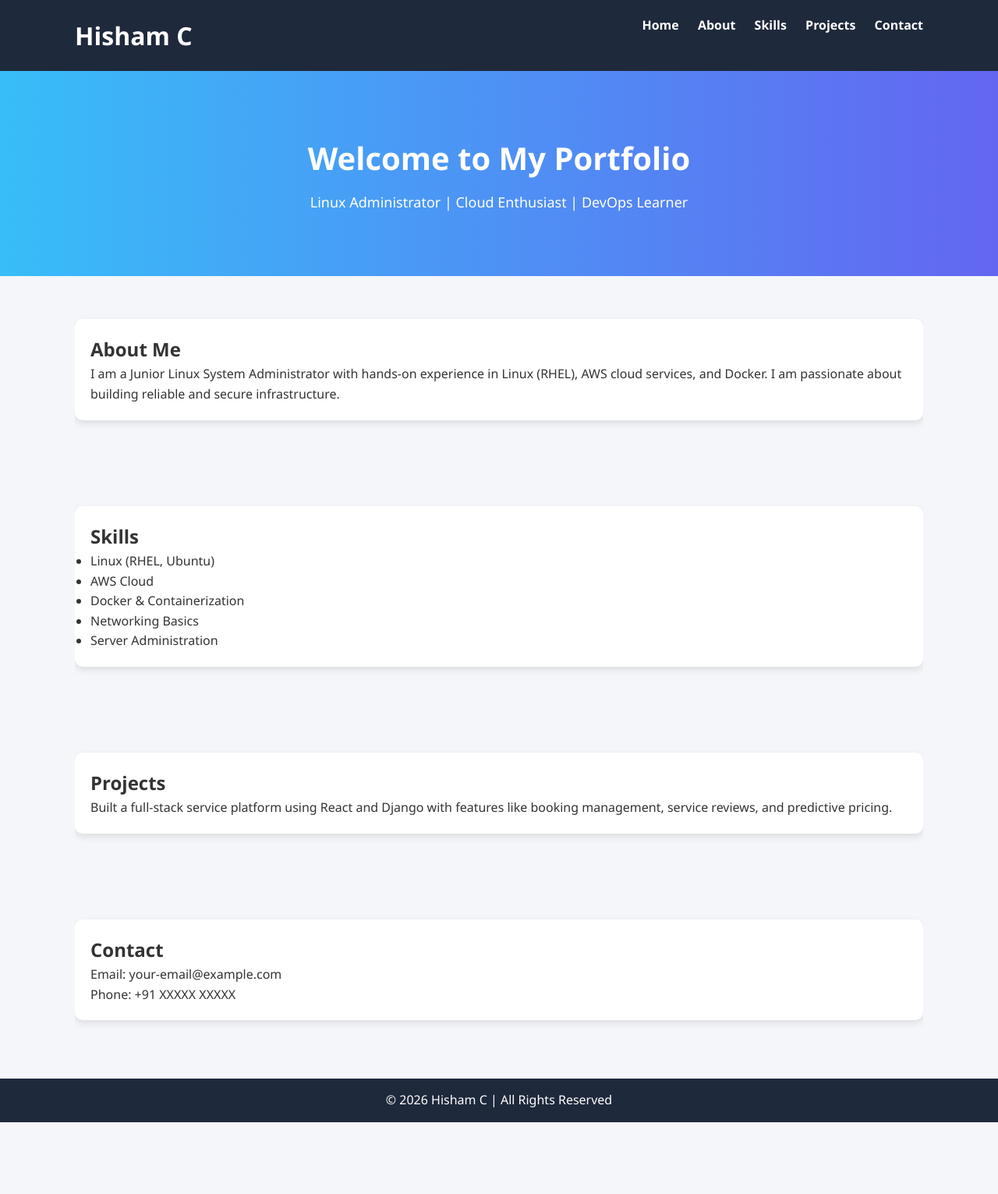
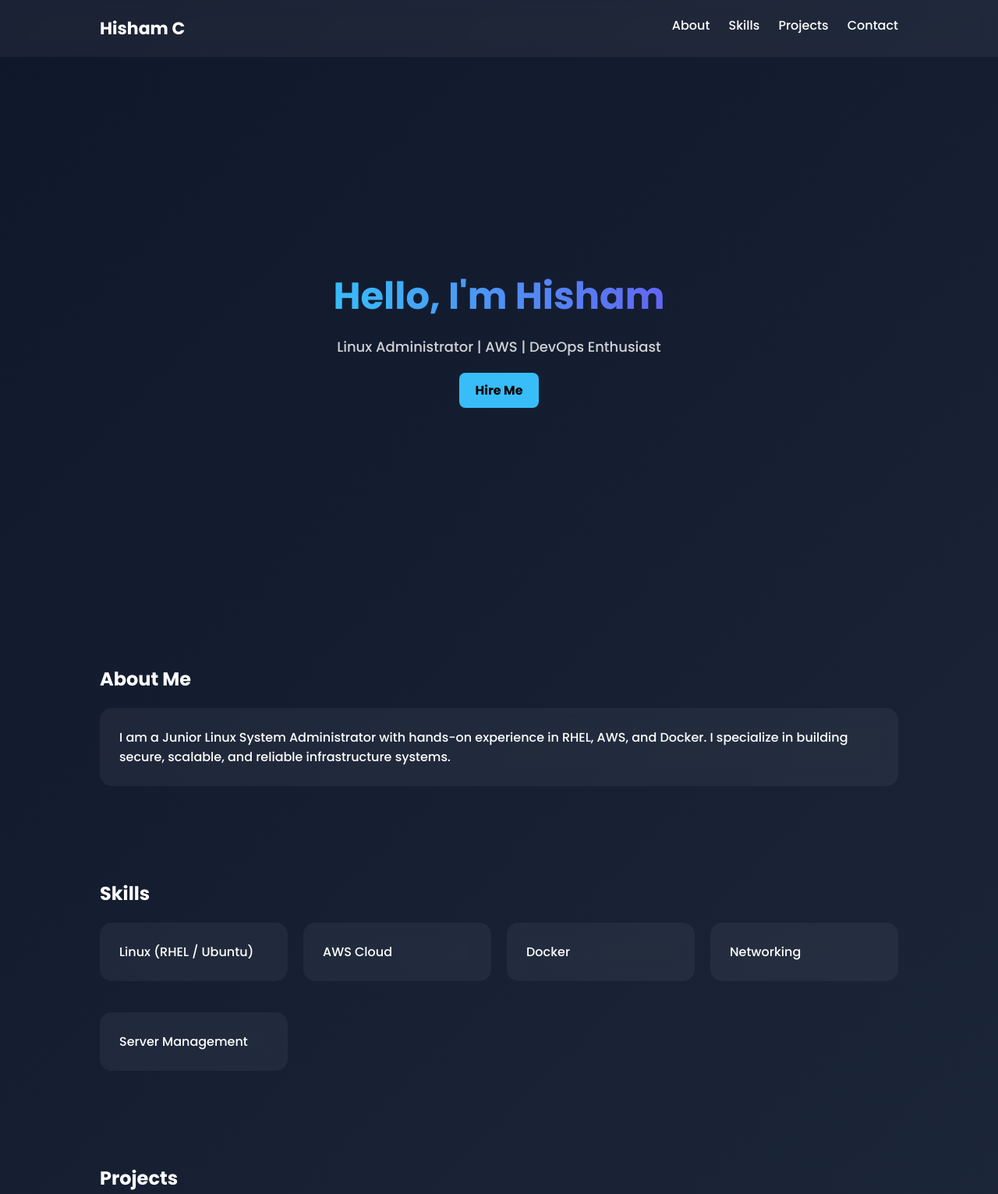
Before and after one commit to hishamc33-max/ci-cd-demo, a plain HTML site: page index.html in a window 1280 px wide. Shown: the top 1531 px of the page at 78% size. Before the commit the page ends 1439 px from the top, so only its background shows below. Drawn offline with Linux system fonts and the light colour scheme.

Commit message:
Update index.html

```diff
--- a/index.html
+++ b/index.html
@@ -3,106 +3,132 @@
 <head>
 <meta charset="UTF-8">
 <meta name="viewport" content="width=device-width, initial-scale=1.0">
-    <title>Hisham C | Portfolio</title>
+<title>Hisham C | Cloud & DevOps Engineer</title>
+
+<link href="https://fonts.googleapis.com/css2?family=Poppins:wght@300;500;700&display=swap" rel="stylesheet">
 
 <style>
 * {
     margin: 0;
     padding: 0;
     box-sizing: border-box;
-            font-family: 'Segoe UI', Tahoma, Geneva, Verdana, sans-serif;
+    font-family: 'Poppins', sans-serif;
 }
 
 body {
-            line-height: 1.6;
-            background: #f4f6f9;
-            color: #333;
+    background: linear-gradient(135deg, #0f172a, #1e293b);
+    color: white;
 }
 
-        header {
-            background: #1e293b;
-            color: white;
-            padding: 20px 0;
+/* NAVBAR */
+nav {
+    display: flex;
+    justify-content: space-between;
+    padding: 20px 10%;
+    position: sticky;
+    top: 0;
+    background: rgba(255,255,255,0.05);
+    backdrop-filter: blur(10px);
 }
 
-        .container {
-            width: 85%;
-            margin: auto;
-            overflow: hidden;
+nav h1 {
+    font-size: 22px;
 }
 
-        header h1 {
-            float: left;
+nav a {
+    color: white;
+    margin-left: 20px;
+    text-decoration: none;
+    transition: 0.3s;
 }
 
-        nav {
-            float: right;
-        }
-
-        nav ul {
-            list-style: none;
-        }
-
-        nav ul li {
-            display: inline;
-            margin-left: 20px;
-        }
-
-        nav ul li a {
-            color: white;
-            text-decoration: none;
-            font-weight: bold;
-        }
-
-        nav ul li a:hover {
+nav a:hover {
     color: #38bdf8;
 }
 
+/* HERO */
 .hero {
-            background: linear-gradient(to right, #38bdf8, #6366f1);
-            color: white;
-            padding: 80px 0;
+    height: 90vh;
+    display: flex;
+    align-items: center;
+    justify-content: center;
     text-align: center;
 }
 
 .hero h2 {
-            font-size: 40px;
-            margin-bottom: 10px;
+    font-size: 48px;
+    background: linear-gradient(to right, #38bdf8, #6366f1);
+    -webkit-background-clip: text;
+    color: transparent;
+    animation: fadeIn 2s ease-in-out;
 }
 
 .hero p {
+    margin-top: 15px;
     font-size: 18px;
+    opacity: 0.8;
 }
 
+/* SECTION */
 section {
-            padding: 40px 0;
+    padding: 60px 10%;
 }
 
+/* CARD */
 .card {
-            background: white;
-            padding: 20px;
-            margin: 15px 0;
-            border-radius: 10px;
-            box-shadow: 0 4px 10px rgba(0,0,0,0.1);
+    background: rgba(255,255,255,0.05);
+    padding: 25px;
+    margin-top: 20px;
+    border-radius: 15px;
+    backdrop-filter: blur(12px);
+    transition: 0.3s;
 }
 
-        footer {
-            background: #1e293b;
-            color: white;
-            text-align: center;
-            padding: 15px 0;
-            margin-top: 20px;
+.card:hover {
+    transform: translateY(-8px);
+    box-shadow: 0 10px 25px rgba(0,0,0,0.3);
 }
 
-        @media(max-width: 768px) {
-            header h1, nav {
-                float: none;
-                text-align: center;
+/* SKILLS GRID */
+.skills {
+    display: grid;
+    grid-template-columns: repeat(auto-fit, minmax(200px, 1fr));
+    gap: 20px;
 }
 
-            nav ul li {
-                display: block;
-                margin: 10px 0;
+/* BUTTON */
+.btn {
+    display: inline-block;
+    margin-top: 20px;
+    padding: 10px 20px;
+    background: #38bdf8;
+    color: black;
+    border-radius: 8px;
+    text-decoration: none;
+    font-weight: bold;
+    transition: 0.3s;
+}
+
+.btn:hover {
+    background: #0ea5e9;
+}
+
+/* FOOTER */
+footer {
+    text-align: center;
+    padding: 20px;
+    background: rgba(255,255,255,0.05);
+}
+
+/* ANIMATION */
+@keyframes fadeIn {
+    from {
+        opacity: 0;
+        transform: translateY(20px);
+    }
+    to {
+        opacity: 1;
+        transform: translateY(0);
     }
 }
 </style>
@@ -110,77 +136,71 @@
 
 <body>
 
-<header>
-    <div class="container">
+<!-- NAVBAR -->
+<nav>
     <h1>Hisham C</h1>
-        <nav>
-            <ul>
-                <li><a href="#">Home</a></li>
-                <li><a href="#about">About</a></li>
-                <li><a href="#skills">Skills</a></li>
-                <li><a href="#projects">Projects</a></li>
-                <li><a href="#contact">Contact</a></li>
-            </ul>
+    <div>
+        <a href="#about">About</a>
+        <a href="#skills">Skills</a>
+        <a href="#projects">Projects</a>
+        <a href="#contact">Contact</a>
+    </div>
 </nav>
+
+<!-- HERO -->
+<div class="hero">
+    <div>
+        <h2>Hello, I'm Hisham</h2>
+        <p>Linux Administrator | AWS | DevOps Enthusiast</p>
+        <a href="#contact" class="btn">Hire Me</a>
     </div>
-</header>
+</div>
 
-<section class="hero">
-    <div class="container">
-        <h2>Welcome to My Portfolio</h2>
-        <p>Linux Administrator | Cloud Enthusiast | DevOps Learner</p>
+<!-- ABOUT -->
+<section id="about">
+    <h2>About Me</h2>
+    <div class="card">
+        <p>
+            I am a Junior Linux System Administrator with hands-on experience in RHEL, AWS, and Docker.
+            I specialize in building secure, scalable, and reliable infrastructure systems.
+        </p>
     </div>
 </section>
 
-<section id="about">
-    <div class="container">
-        <div class="card">
-            <h2>About Me</h2>
-            <p>
-                I am a Junior Linux System Administrator with hands-on experience in Linux (RHEL), AWS cloud services,
-                and Docker. I am passionate about building reliable and secure infrastructure.
-            </p>
-        </div>
+<!-- SKILLS -->
+<section id="skills">
+    <h2>Skills</h2>
+    <div class="skills">
+        <div class="card">Linux (RHEL / Ubuntu)</div>
+        <div class="card">AWS Cloud</div>
+        <div class="card">Docker</div>
+        <div class="card">Networking</div>
+        <div class="card">Server Management</div>
     </div>
 </section>
 
-<section id="skills">
-    <div class="container">
+<!-- PROJECTS -->
+<section id="projects">
+    <h2>Projects</h2>
     <div class="card">
-            <h2>Skills</h2>
-            <ul>
-                <li>Linux (RHEL, Ubuntu)</li>
-                <li>AWS Cloud</li>
-                <li>Docker & Containerization</li>
-                <li>Networking Basics</li>
-                <li>Server Administration</li>
-            </ul>
-        </div>
+        <p>
+            Developed a full-stack application using React and Django with booking management,
+            service reviews, and predictive analytics.
+        </p>
     </div>
 </section>
 
-<section id="projects">
-    <div class="container">
+<!-- CONTACT -->
+<section id="contact">
+    <h2>Contact</h2>
     <div class="card">
-            <h2>Projects</h2>
-            <p>
-                Built a full-stack service platform using React and Django with features like booking management,
-                service reviews, and predictive pricing.
-            </p>
-        </div>
+        <p>Email: your-email@example.com</p>
+        <p>Phone: +91 XXXXX XXXXX</p>
+        <a href="#" class="btn">Download Resume</a>
     </div>
 </section>
 
-<section id="contact">
-    <div class="container">
-        <div class="card">
-            <h2>Contact</h2>
-            <p>Email: your-email@example.com</p>
-            <p>Phone: +91 XXXXX XXXXX</p>
-        </div>
-    </div>
-</section>
-
+<!-- FOOTER -->
 <footer>
     <p>© 2026 Hisham C | All Rights Reserved</p>
 </footer>
```
Lines whose indentation alone changed are shown as unchanged.
